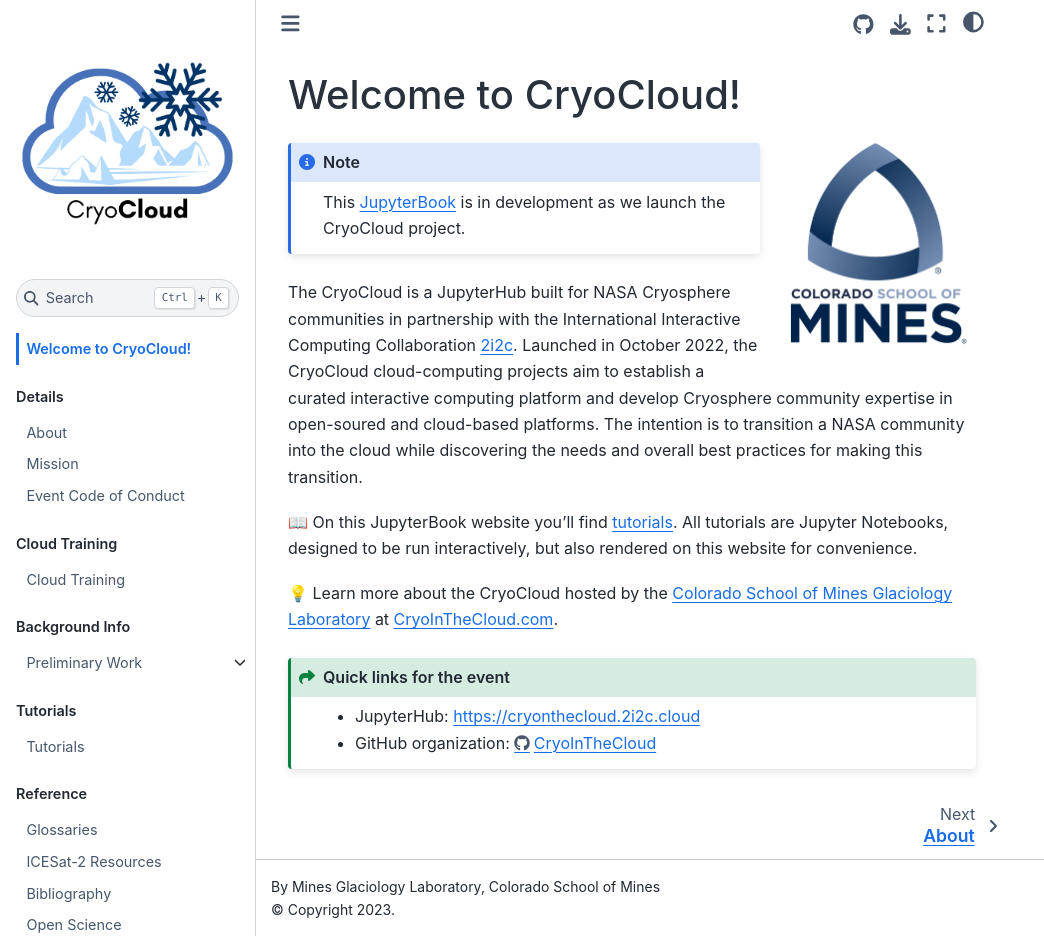
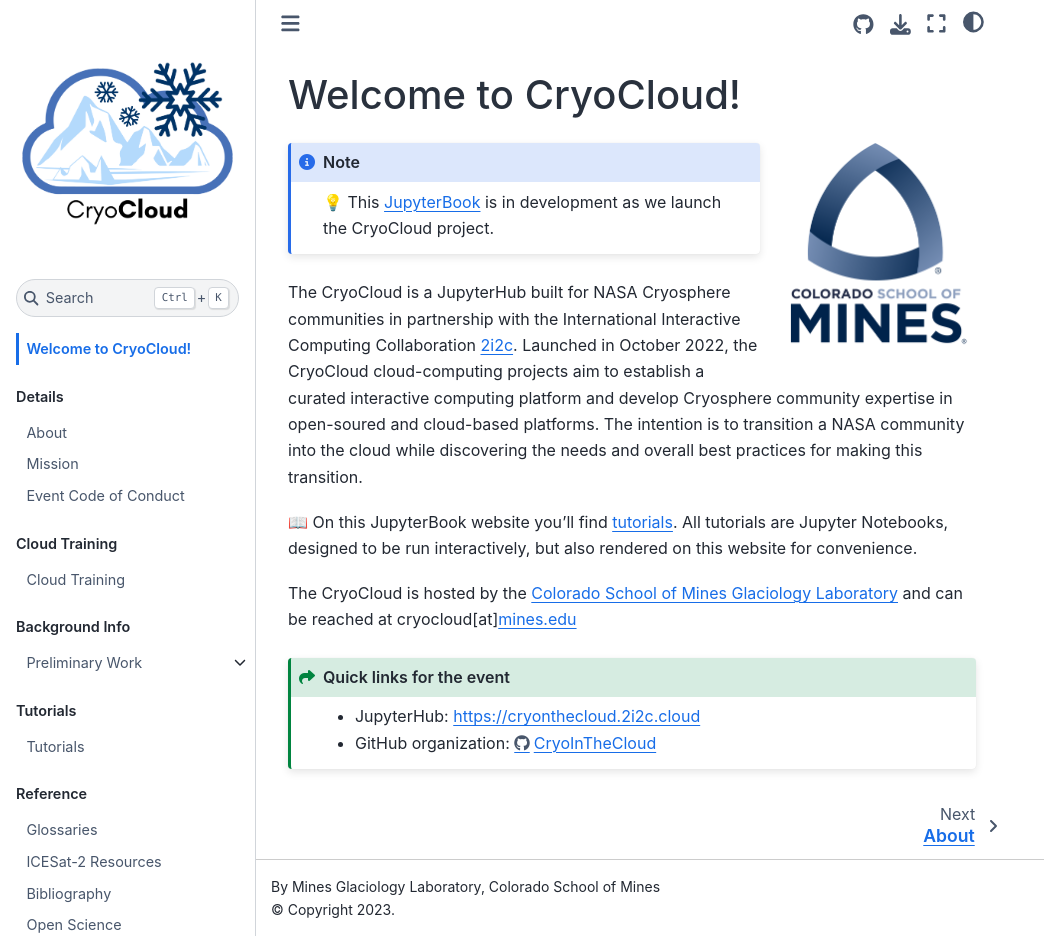
Before and after one commit to CryoInTheCloud/CryoCloudWebsite, a Jupyter Book: the page built from book/intro.md, in a window 1280 px wide and 936 px high. Shown: the whole window, without its empty margins (0-1044 px from the left). Built offline with Jupyter Book 1.0.4 settings and Sphinx 7.4.7 and the Sphinx Book theme 1.1.4, drawn with Linux system fonts in a browser that asks for light colours.

Commit message:
Update intro.md

````diff
--- a/book/intro.md
+++ b/book/intro.md
@@ -7,13 +7,13 @@
 ```
 
 ```{Note}
-This [JupyterBook](https://jupyterbook.org/en/stable/intro.html) is in development as we launch the CryoCloud project.
+💡 This [JupyterBook](https://jupyterbook.org/en/stable/intro.html) is in development as we launch the CryoCloud project.
 ```
 The CryoCloud is a JupyterHub built for NASA Cryosphere communities in partnership with the International Interactive Computing Collaboration [2i2c](https://2i2c.org/). Launched in October 2022, the CryoCloud cloud-computing projects aim to establish a curated interactive computing platform and develop Cryosphere community expertise in open-soured and cloud-based platforms. The intention is to transition a NASA community into the cloud while discovering the needs and overall best practices for making this transition.
 
 📖 On this JupyterBook website you'll find [tutorials](tutorials/index). All tutorials are Jupyter Notebooks, designed to be run interactively, but also rendered on this website for convenience.
 
-💡 Learn more about the CryoCloud hosted by the [Colorado School of Mines Glaciology Laboratory](https://glaciology.mines.edu/) at [CryoInTheCloud.com](https://cryointhecloud.com/).
+The CryoCloud is hosted by the [Colorado School of Mines Glaciology Laboratory](https://glaciology.mines.edu/) and can be reached at cryocloud[at]mines.edu
 
 
 ```{admonition} Quick links for the event
````
